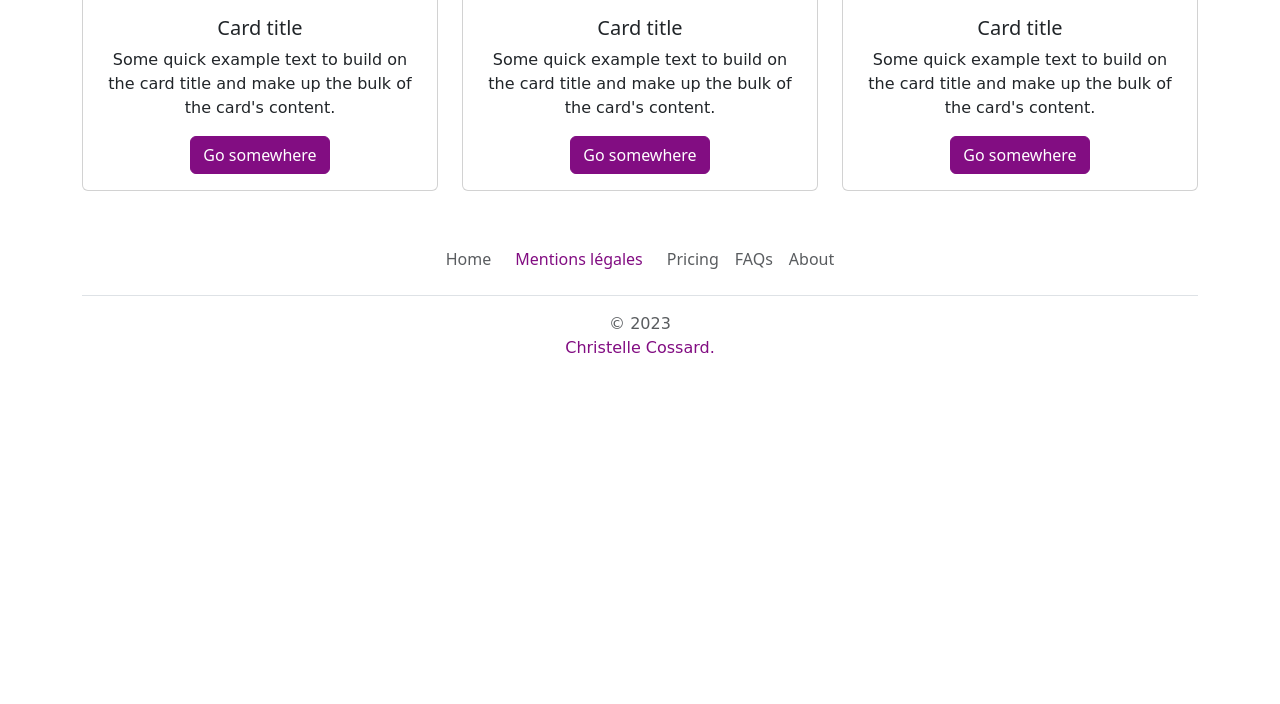
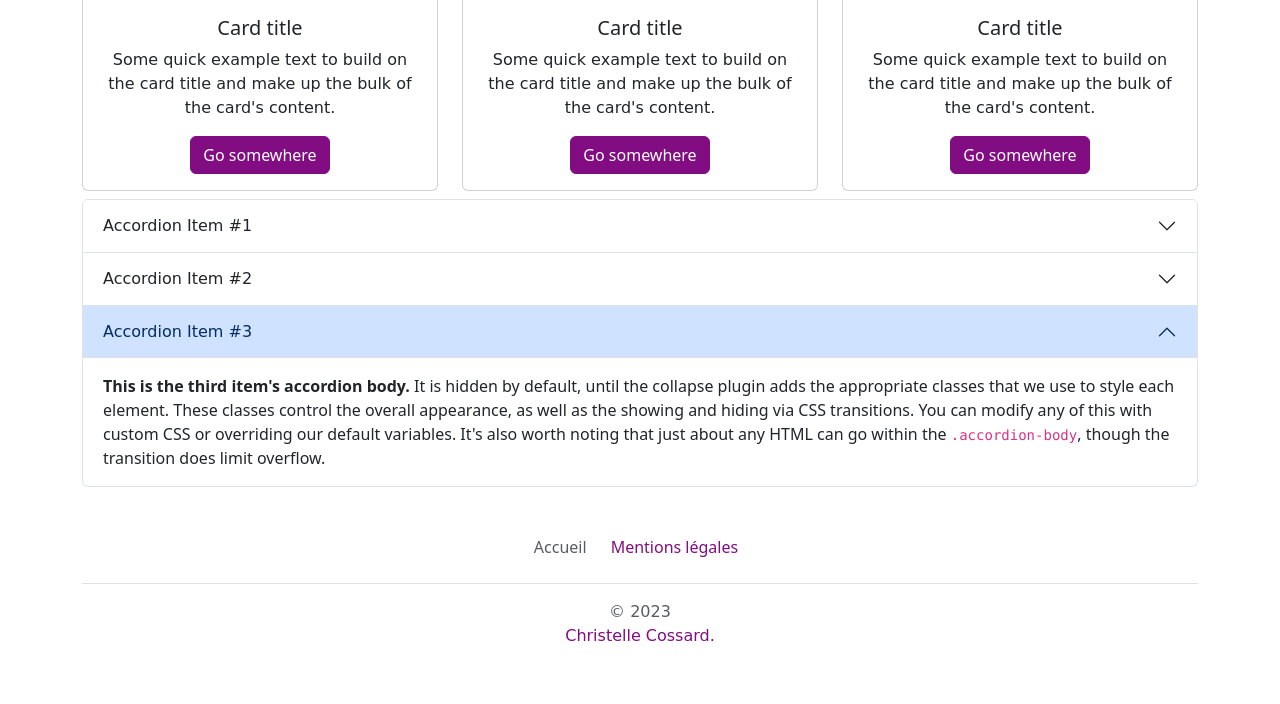
Before and after one commit to ChristelleCossard/paintfab-mvc2, a PHP site: page / in a window 1280 px wide. Shown: the part 861-1565 px from the top of the page. Before the commit the page ends 1214 px from the top, so only its background shows below. Run offline with PHP 8.4, Linux system fonts and the light colour scheme; some web fonts are replaced.

Commit message:
ajout des fichiers du dossier lib

```diff
--- /dev/null
+++ b/lib/pdo.php
@@ -0,0 +1,2 @@
+<?php
+$pdo = new PDO('mysql:dbname=cocoresto;host=127.0.0.1;port=3308;charset=utf8mb4', 'root', '');
--- /dev/null
+++ b/lib/session.php
@@ -0,0 +1,2 @@
+<?php
+session_start();
--- a/templates/footer.php
+++ b/templates/footer.php
@@ -4,11 +4,9 @@
 
 <footer class="py-3 my-4">
     <ul class="nav justify-content-center border-bottom pb-3 mb-3">
-        <li class="nav-item"><a href="#" class="nav-link px-2 text-muted">Home</a></li>
+        <li class="nav-item"><a href="/" class="nav-link px-2 text-muted">Accueil</a></li>
         <li class="nav-item"><a class="nav-link" href="legal.php">Mentions légales</a></li>
-        <li class="nav-item"><a href="#" class="nav-link px-2 text-muted">Pricing</a></li>
-        <li class="nav-item"><a href="#" class="nav-link px-2 text-muted">FAQs</a></li>
-        <li class="nav-item"><a href="#" class="nav-link px-2 text-muted">About</a></li>
+
     </ul>
     <p class="text-center text-muted">© 2023 <a class="nav-link" href="http://cocoweb10.fr/" target="_blank"> Christelle Cossard.</a></p>
 </footer>
--- a/templates/home.php
+++ b/templates/home.php
@@ -45,3 +45,42 @@
                 </div>
 
             </div>
+
+            <div class="accordion" id="accordionExample">
+  <div class="accordion-item">
+    <h2 class="accordion-header" id="headingOne">
+      <button class="accordion-button collapsed" type="button" data-bs-toggle="collapse" data-bs-target="#collapseOne" aria-expanded="false" aria-controls="collapseOne">
+        Accordion Item #1
+      </button>
+    </h2>
+    <div id="collapseOne" class="accordion-collapse collapse" aria-labelledby="headingOne" data-bs-parent="#accordionExample" style="">
+      <div class="accordion-body">
+        <strong>This is the first item's accordion body.</strong> It is shown by default, until the collapse plugin adds the appropriate classes that we use to style each element. These classes control the overall appearance, as well as the showing and hiding via CSS transitions. You can modify any of this with custom CSS or overriding our default variables. It's also worth noting that just about any HTML can go within the <code>.accordion-body</code>, though the transition does limit overflow.
+      </div>
+    </div>
+  </div>
+  <div class="accordion-item">
+    <h2 class="accordion-header" id="headingTwo">
+      <button class="accordion-button collapsed" type="button" data-bs-toggle="collapse" data-bs-target="#collapseTwo" aria-expanded="false" aria-controls="collapseTwo">
+        Accordion Item #2
+      </button>
+    </h2>
+    <div id="collapseTwo" class="accordion-collapse collapse" aria-labelledby="headingTwo" data-bs-parent="#accordionExample" style="">
+      <div class="accordion-body">
+        <strong>This is the second item's accordion body.</strong> It is hidden by default, until the collapse plugin adds the appropriate classes that we use to style each element. These classes control the overall appearance, as well as the showing and hiding via CSS transitions. You can modify any of this with custom CSS or overriding our default variables. It's also worth noting that just about any HTML can go within the <code>.accordion-body</code>, though the transition does limit overflow.
+      </div>
+    </div>
+  </div>
+  <div class="accordion-item">
+    <h2 class="accordion-header" id="headingThree">
+      <button class="accordion-button" type="button" data-bs-toggle="collapse" data-bs-target="#collapseThree" aria-expanded="true" aria-controls="collapseThree">
+        Accordion Item #3
+      </button>
+    </h2>
+    <div id="collapseThree" class="accordion-collapse collapse show" aria-labelledby="headingThree" data-bs-parent="#accordionExample" style="">
+      <div class="accordion-body">
+        <strong>This is the third item's accordion body.</strong> It is hidden by default, until the collapse plugin adds the appropriate classes that we use to style each element. These classes control the overall appearance, as well as the showing and hiding via CSS transitions. You can modify any of this with custom CSS or overriding our default variables. It's also worth noting that just about any HTML can go within the <code>.accordion-body</code>, though the transition does limit overflow.
+      </div>
+    </div>
+  </div>
+</div>
```
Also changed, not shown: lib/user.php (added, +47 -0 lines), lib/config.php (added), lib/tools.php (added).
